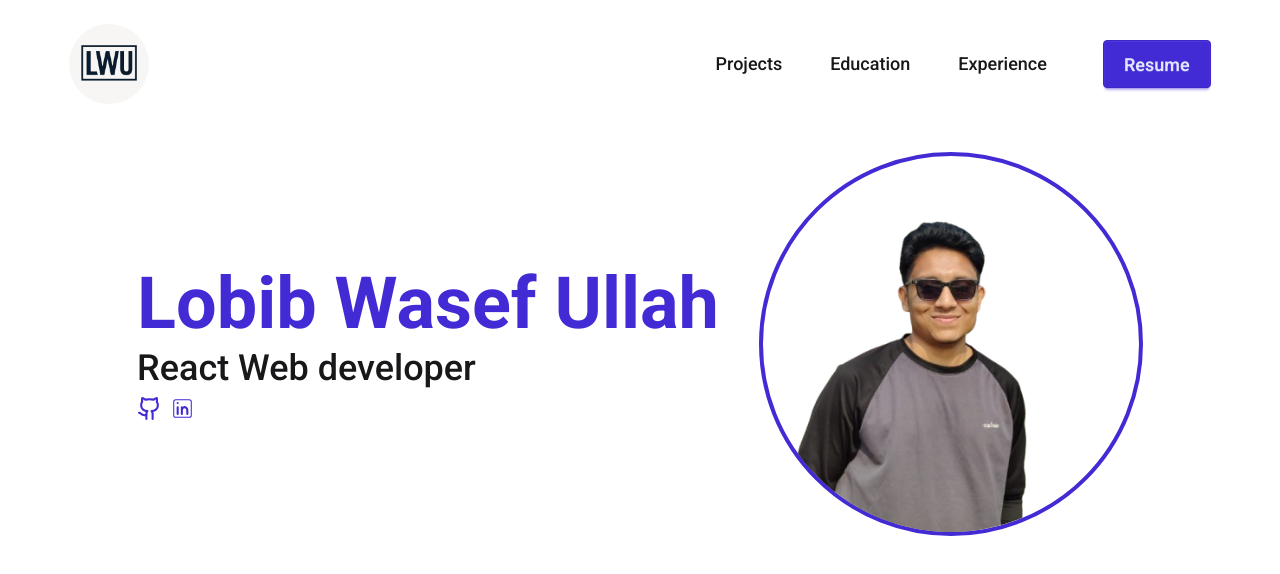
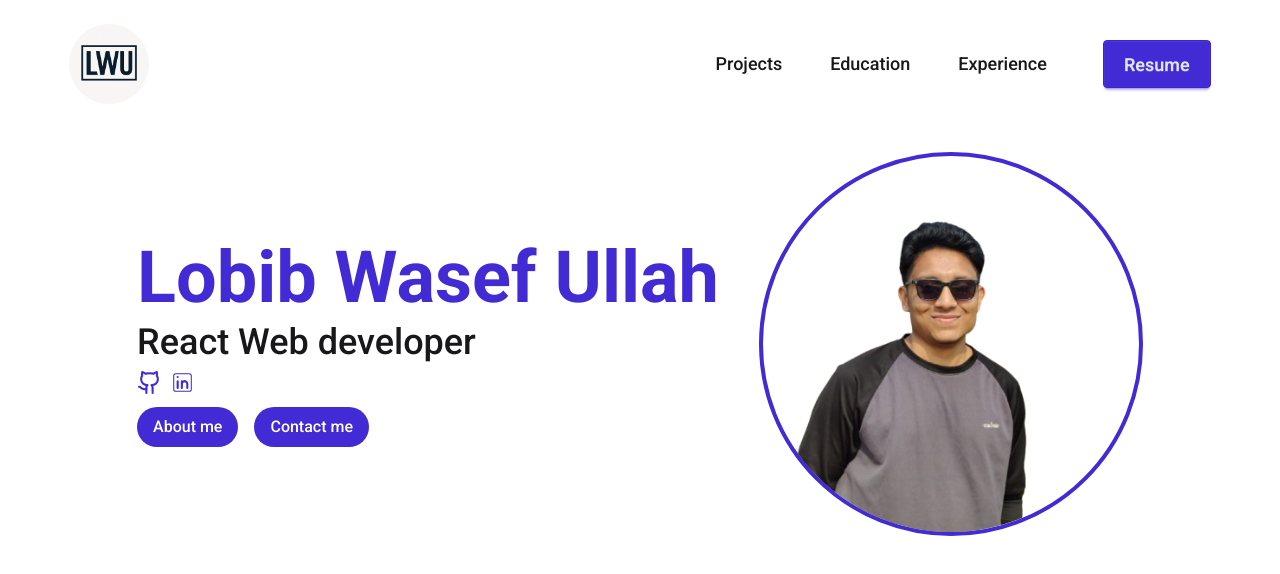
Before and after one commit to WasefUllah/portfolio, a React (Vite) app: page / in a window 1280 px wide. Shown: the top 574 px of the page. Built offline with nearby package versions, Linux system fonts and the light colour scheme.

Commit message:
added about me and contact me tag in hero section

```diff
--- a/src/Components/Hero.jsx
+++ b/src/Components/Hero.jsx
@@ -7,8 +7,13 @@ import { animate, delay, motion } from "framer-motion";
 const Hero = () => {
   return (
     <div className="w-11/12 mx-auto  flex flex-col md:flex-row justify-center gap-10 items-center my-4  py-4">
-      <div className=" flex items-center h-52">
-        <div className="flex-1/2 ">
+      <div className=" flex items-center ">
+        <motion.div
+          initial={{ x: -50, opacity: 0 }}
+          animate={{ x: 0, opacity: 1 }}
+          transition={{ duration: 0.8, delay: 0.4 }}
+          className="flex-1/2 "
+        >
           <motion.h1
             initial={{ x: -100, opacity: 0 }}
             animate={{ x: 0, opacity: 1 }}
@@ -38,7 +43,25 @@ const Hero = () => {
               <CiLinkedin size={25} className="text-primary" />
             </a>
           </motion.p>
-        </div>
+          <div className="mt-3 flex justify-start">
+            <motion.p
+              initial={{ x: 100, opacity: 0 }}
+              animate={{ x: 0, opacity: 1 }}
+              transition={{ duration: 1, delay: 0.4 }}
+              className="mr-4 rounded-full py-2 px-4 text-white bg-primary  hover:text-primary  hover:border-1 hover:bg-white hover:border-primary"
+            >
+              <a href="">About me</a>
+            </motion.p>
+            <motion.p
+              initial={{ x: -100, opacity: 0 }}
+              animate={{ x: 0, opacity: 1 }}
+              transition={{ duration: 1, delay: 0.4 }}
+              className="mr-4 rounded-full py-2 px-4 text-white bg-primary  hover:text-primary  hover:border-1 hover:bg-white hover:border-primary"
+            >
+              <a href="">Contact me</a>
+            </motion.p>
+          </div>
+        </motion.div>
       </div>
       <motion.div
         initial={{ x: 50, opacity: 0 }}
```
